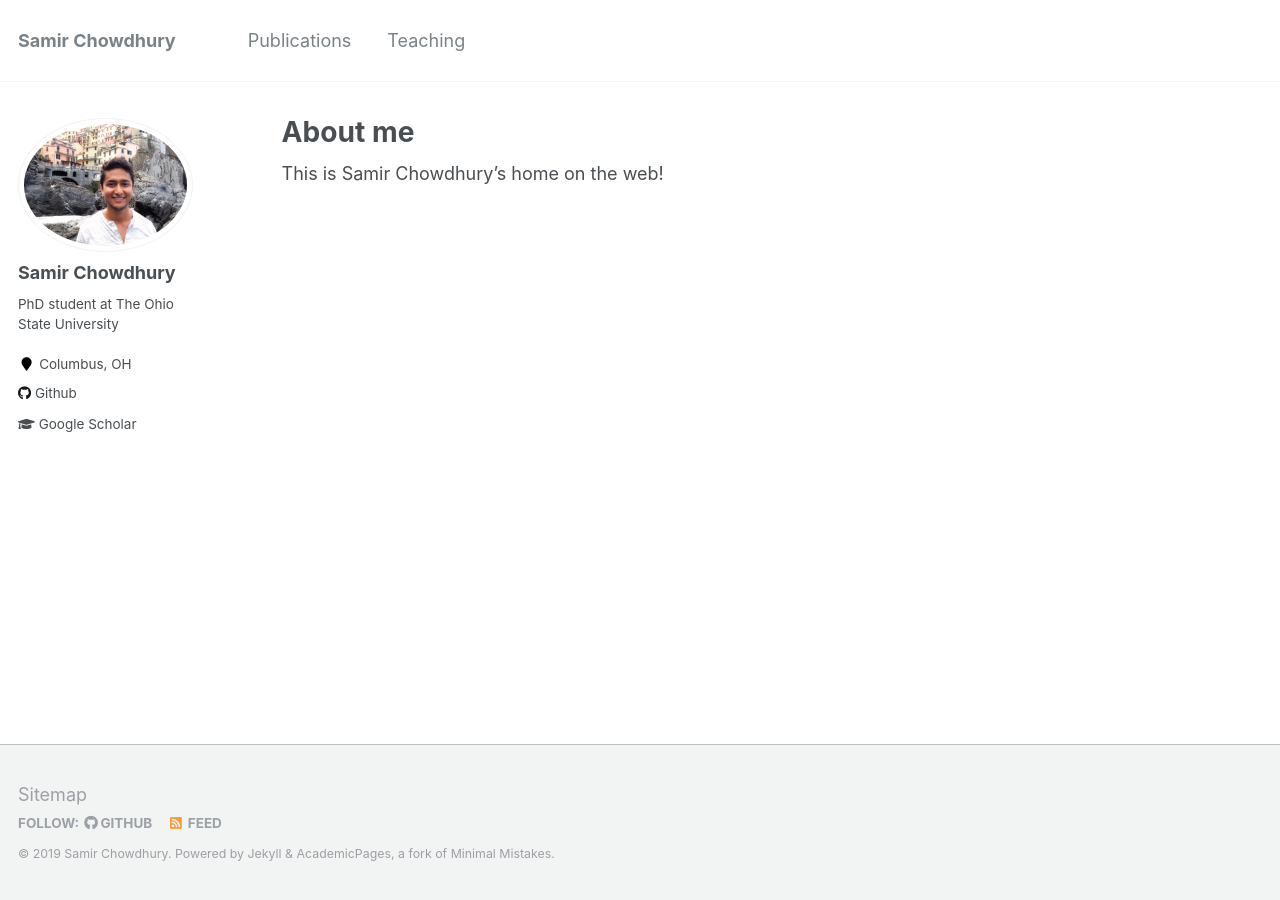
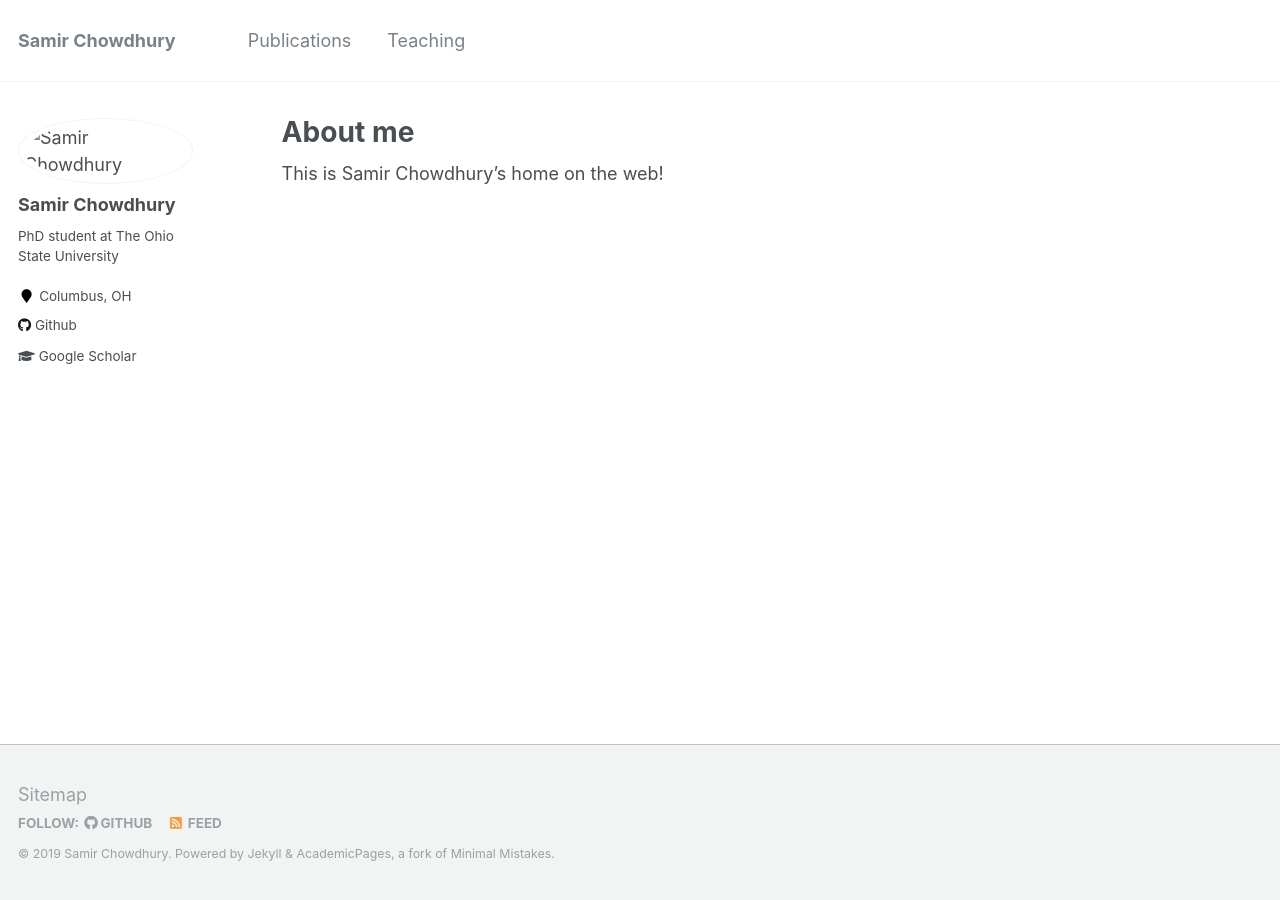
Before and after one commit to samirchowdhury/samirchowdhury.github.io, a Jekyll site: the page built from _pages/about.md, in a window 1280 px wide. Built offline with Jekyll 4.4.1, drawn with Linux system fonts in a browser that asks for light colours.

Commit message:
Update _config.yml

```diff
--- a/_config.yml
+++ b/_config.yml
@@ -81,7 +81,7 @@ analytics:
 # Site Author
 author:
   name             : "Samir Chowdhury"
-  avatar           : "profile.jpg"
+  avatar           : "images/profile.jpg"
   bio              : "PhD student at The Ohio State University"
   location         : "Columbus, OH"
   employer         :
```
